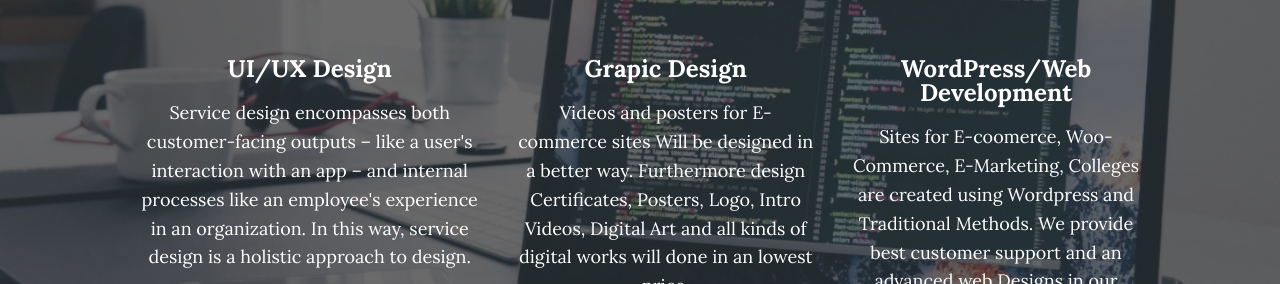
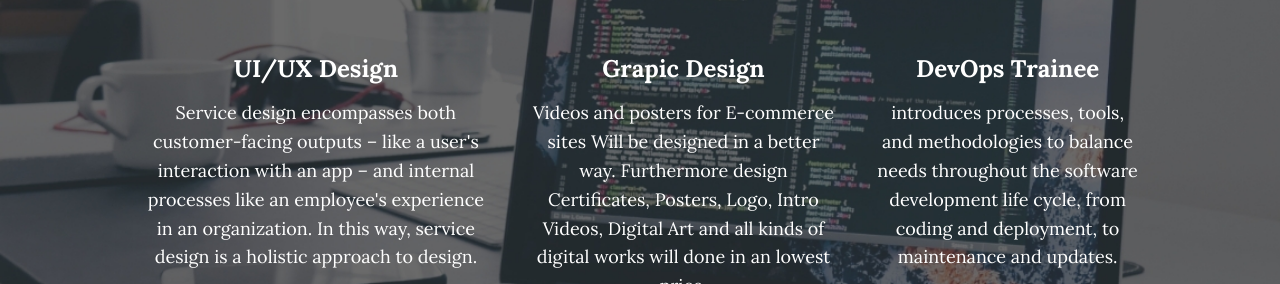
Before and after one commit to Sam549/DevOps_Assignment, a plain HTML site: page devops_two/devops_one/Portfolio/Index.html in a window 1280 px wide. Shown: the part 668-952 px from the top of the page. Drawn offline with nearby package versions, Linux system fonts and the light colour scheme; files whose address does not match are found by name.

Commit message:
Editing Index.Html file

```diff
--- a/devops_two/devops_one/Portfolio/Index.html
+++ b/devops_two/devops_one/Portfolio/Index.html
@@ -57,8 +57,8 @@
                 </div> <!-- / service -->
 
                 <div class="service">
-                    <h3>WordPress/Web Development</h3>
-                    <p>Sites for E-coomerce, Woo-Commerce, E-Marketing, Colleges are created using Wordpress and Traditional Methods. We provide best customer support and an advanced web Designs in our sites.</p>
+                    <h3>DevOps Trainee</h3>
+                    <p>introduces processes, tools, and methodologies to balance needs throughout the software development life cycle, from coding and deployment, to maintenance and updates.</p>
                 </div> <!-- / service -->
             </div> <!-- / services -->
 
```
